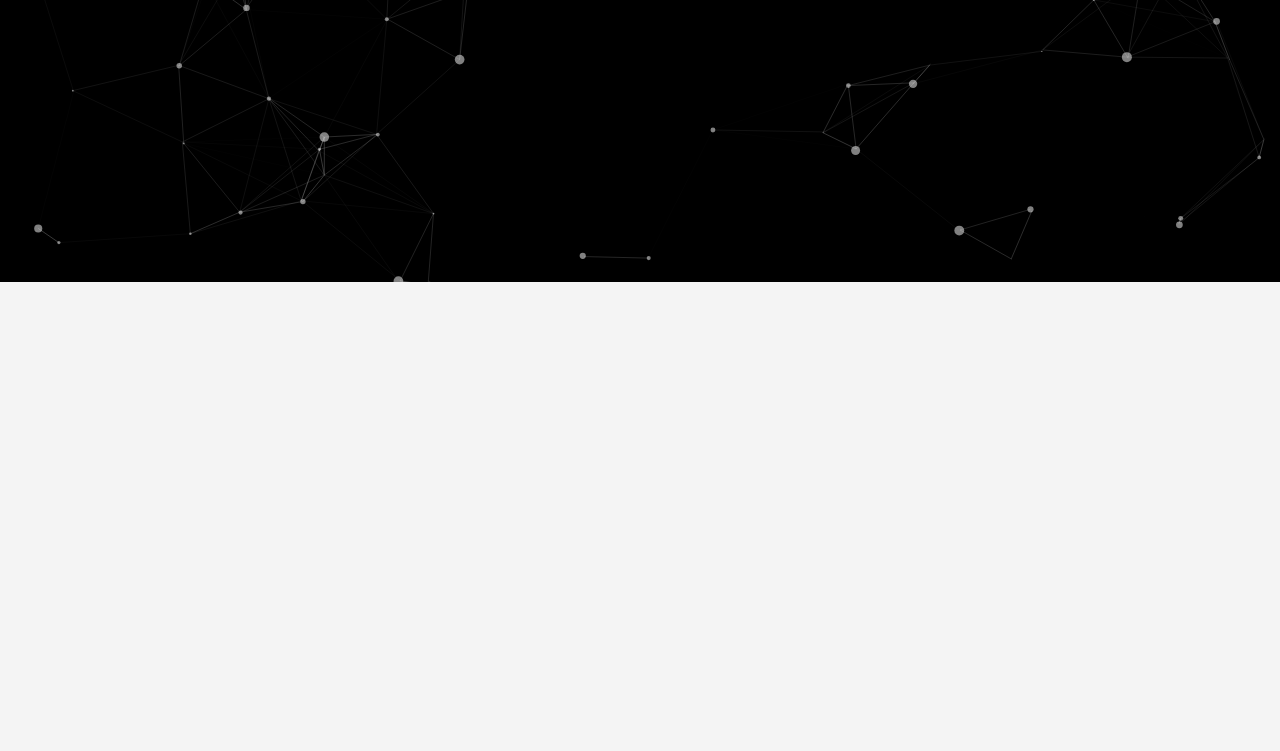
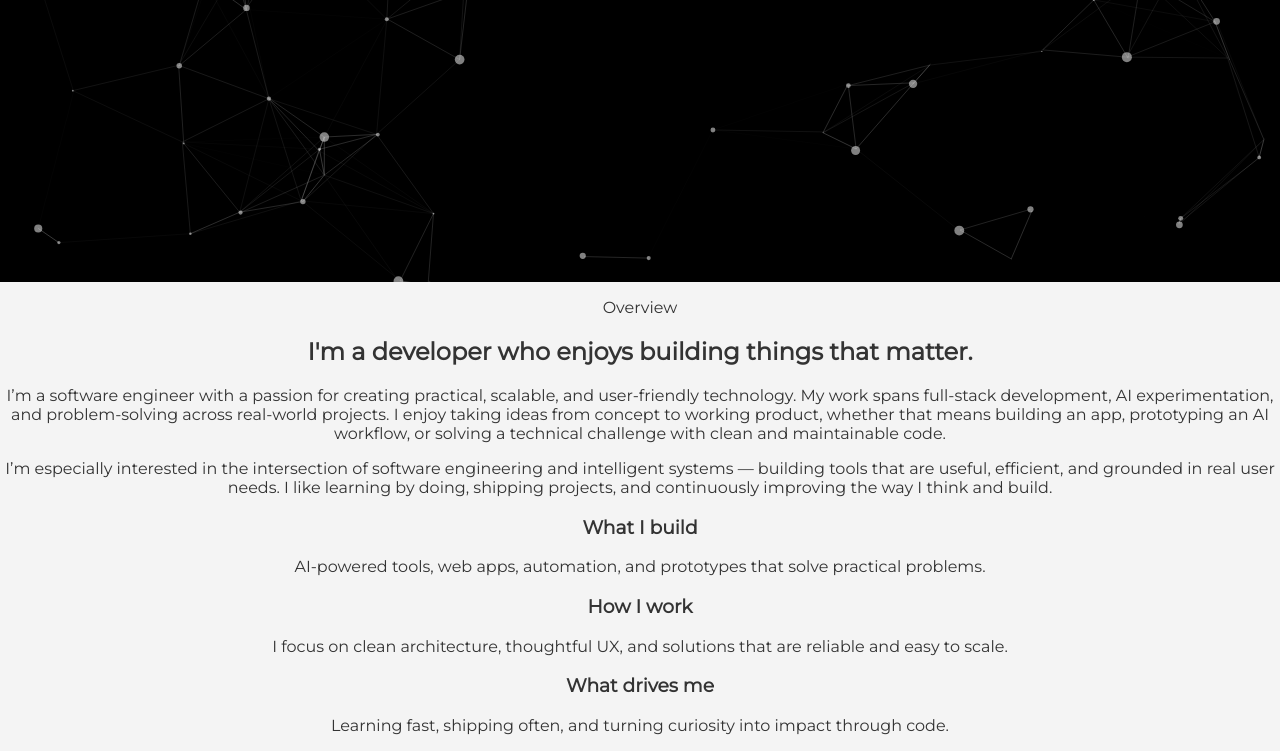
Before and after one commit to abhiram2504/abhiram2504.github.io, a plain HTML site: page index.html in a window 1280 px wide. Shown: the part 518-1269 px from the top of the page. Before the commit the page ends 804 px from the top, so only its background shows below. Drawn offline with Linux system fonts and the light colour scheme.

Commit message:
Improve the portfolio overview section with a stronger introduction and cleaner layout

```diff
--- a/index.html
+++ b/index.html
@@ -4,20 +4,20 @@
     <meta charset="UTF-8">
     <meta http-equiv="X-UA-Compatible" content="IE=edge">
     <meta name="viewport" content="width=device-width, initial-scale=1.0">
-    <title>Personal Homepage</title>
+    <title>Abhiram Rustagi | Portfolio</title>
     <link href='https://fonts.googleapis.com/css?family=Montserrat' rel='stylesheet'>
     <link rel="stylesheet" href="styles.css">
 
     <script src="particles.js"></script>
     <script src="app.js" async></script>
-
 </head>
 <body>
     <div id="home">
         <div id="particles-js">
             <div class="home-center">
-                <h1 class="typewriter">Hey, Abhi Here!</h1>
-                <!-- <p style="font-size: 20px;"></p> -->
+                <span class="eyebrow">Software Engineer • AI Builder • Problem Solver</span>
+                <h1 class="typewriter">Hey, I'm Abhi.</h1>
+                <p class="tagline">I build useful software, explore AI, and turn ideas into products that people can actually use.</p>
                 <div class="social-icons">
                     <a href="https://github.com/abhiram2504" target="_blank" class="social-icon">
                         <img src="images/github-mark.png" alt="GitHub">
@@ -29,5 +29,42 @@
             </div>
         </div>
     </div>
+
+    <section class="overview" id="overview">
+        <div class="overview-inner">
+            <p class="section-label">Overview</p>
+            <div class="overview-grid">
+                <div class="overview-copy">
+                    <h2>I'm a developer who enjoys building things that matter.</h2>
+                    <p>
+                        I’m a software engineer with a passion for creating practical, scalable, and user-friendly technology.
+                        My work spans full-stack development, AI experimentation, and problem-solving across real-world projects.
+                        I enjoy taking ideas from concept to working product, whether that means building an app, prototyping an AI workflow,
+                        or solving a technical challenge with clean and maintainable code.
+                    </p>
+                    <p>
+                        I’m especially interested in the intersection of software engineering and intelligent systems — building tools that are
+                        useful, efficient, and grounded in real user needs. I like learning by doing, shipping projects, and continuously improving
+                        the way I think and build.
+                    </p>
+                </div>
+
+                <div class="overview-cards">
+                    <div class="info-card">
+                        <h3>What I build</h3>
+                        <p>AI-powered tools, web apps, automation, and prototypes that solve practical problems.</p>
+                    </div>
+                    <div class="info-card">
+                        <h3>How I work</h3>
+                        <p>I focus on clean architecture, thoughtful UX, and solutions that are reliable and easy to scale.</p>
+                    </div>
+                    <div class="info-card">
+                        <h3>What drives me</h3>
+                        <p>Learning fast, shipping often, and turning curiosity into impact through code.</p>
+                    </div>
+                </div>
+            </div>
+        </div>
+    </section>
 </body>
 </html>
```
